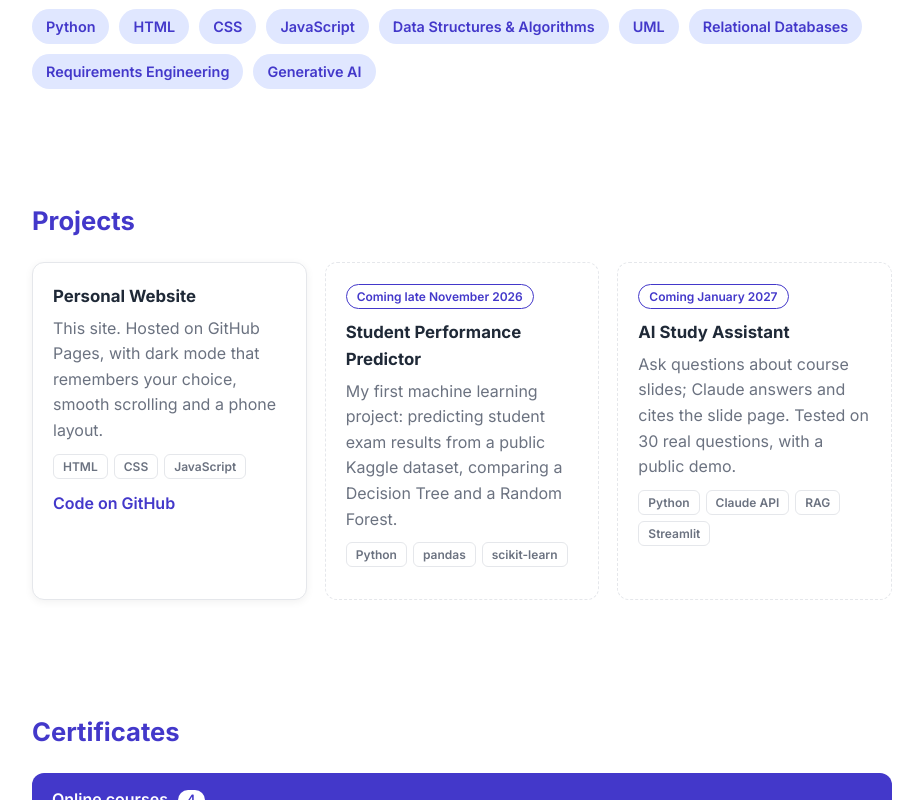
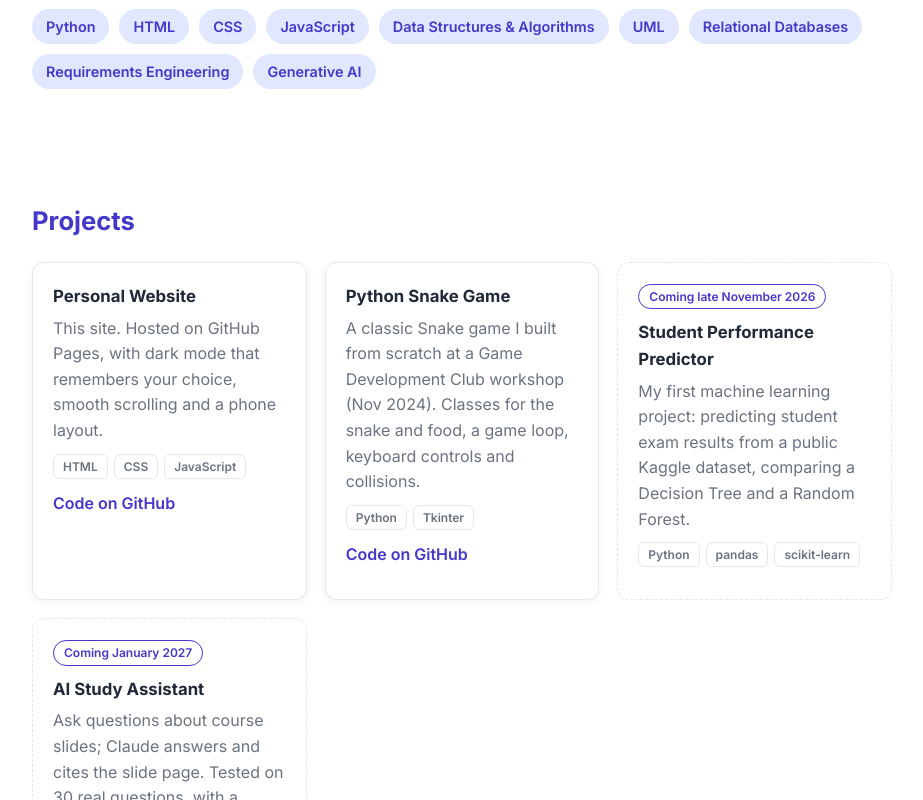
Before and after one commit to maryabadawi/maryabadawi.github.io, a plain HTML site: page index.html in a window 1280 px wide. Shown: the part 587-1387 px from the top of the page, without its empty margins (178-1101 px from the left). Drawn offline with Linux system fonts and the light colour scheme.

Commit message:
Add Python Snake Game project card

```diff
--- a/index.html
+++ b/index.html
@@ -71,6 +71,12 @@
           <p>This site. Hosted on GitHub Pages, with dark mode that remembers your choice, smooth scrolling and a phone layout.</p>
           <div class="stack"><span>HTML</span><span>CSS</span><span>JavaScript</span></div>
           <a href="https://github.com/maryabadawi/maryabadawi.github.io" target="_blank">Code on GitHub</a>
+        </article>
+        <article class="card">
+          <h3>Python Snake Game</h3>
+          <p>A classic Snake game I built from scratch at a Game Development Club workshop (Nov 2024). Classes for the snake and food, a game loop, keyboard controls and collisions.</p>
+          <div class="stack"><span>Python</span><span>Tkinter</span></div>
+          <a href="https://github.com/maryabadawi/python-snake-game" target="_blank">Code on GitHub</a>
         </article>
         <!-- 26 Nov: turn this into a normal card (remove "soon", add notebook + GitHub links) -->
         <article class="card soon">
```
